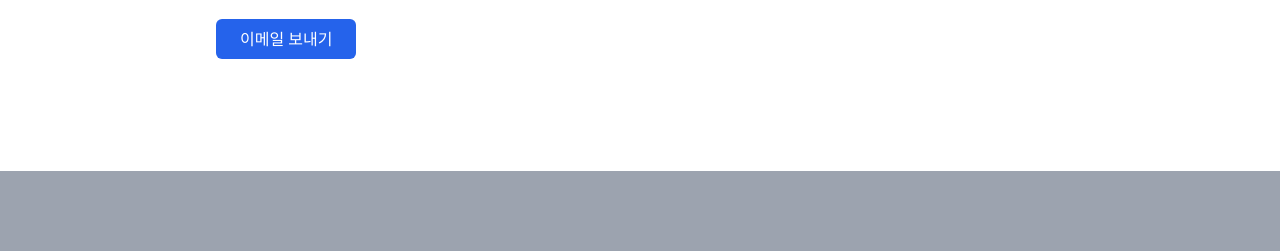
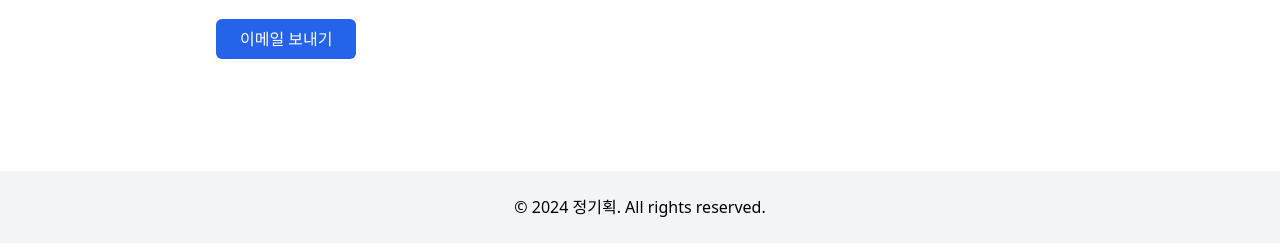
Before and after one commit to euijooning/My-Sample-Portfolio-Site, a website: page index.html in a window 1280 px wide. Shown: the part 2335-2586 px from the top of the page. Drawn offline with nearby package versions, Linux system fonts and the light colour scheme.

Commit message:
[작업] footer

```diff
--- a/index.html
+++ b/index.html
@@ -699,7 +699,11 @@
             </div>
         </section>
     </main>
-    <footer class="bg-gray-400 w-full h-20"></footer>
+    <footer class="bg-gray-100 dark:bg-gray-800 py-6">
+        <div class="container max-w-4xl mx-auto px-6 text-center">
+          <p>&copy; 2024 정기획. All rights reserved.</p>
+        </div>
+    </footer>
 </body>
 
 </html>
```
